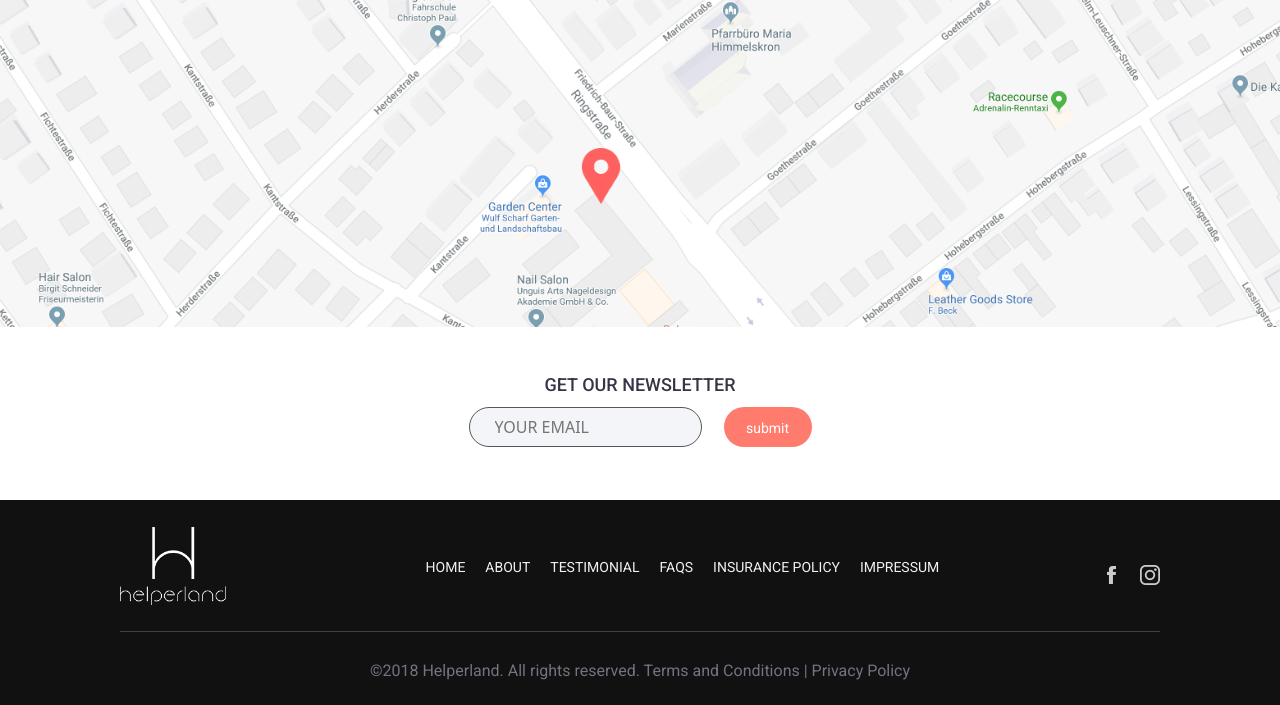
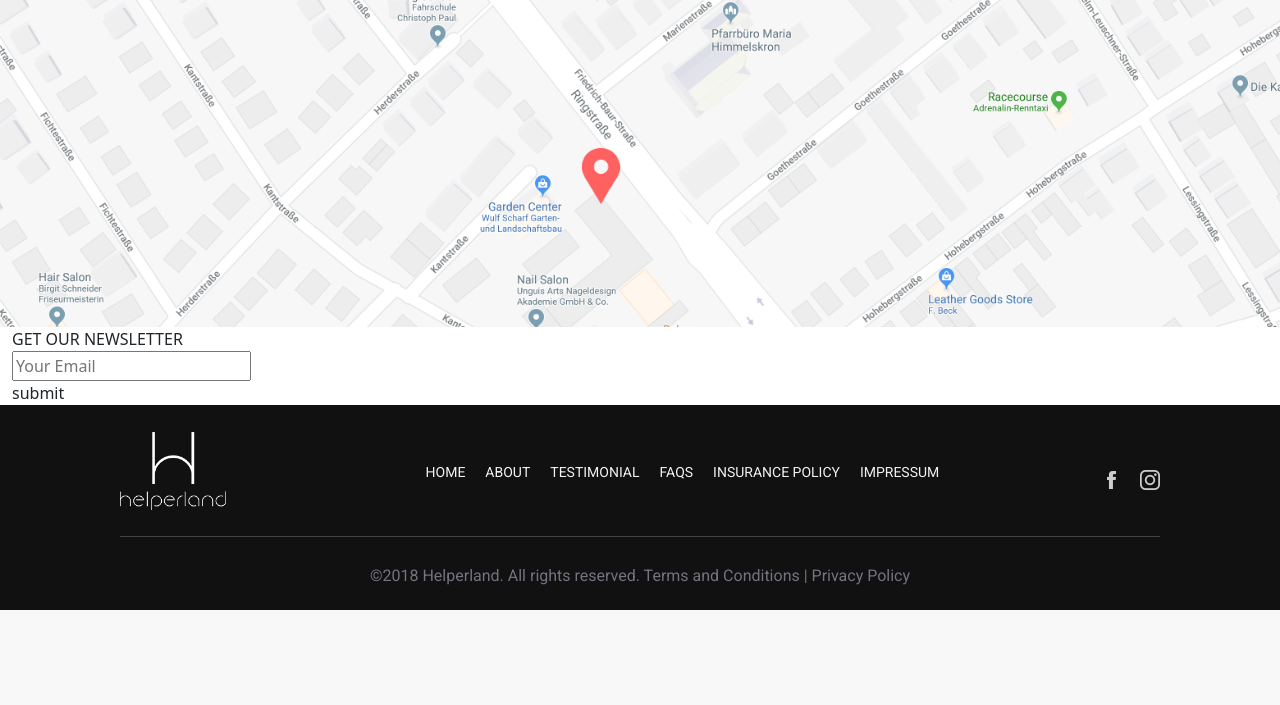
Before and after one commit to sagar-45/Helperland, a PHP site: page /HelperLand/views/contact.php in a window 1280 px wide. Shown: the part 1502-2207 px from the top of the page. After the commit the page ends 2112 px from the top, so only its background shows below. Run offline with PHP 8.4, Linux system fonts and the light colour scheme; some libraries are stand-ins or nearby versions.

Commit message:
Update contact.css

```diff
--- a/MVC/HelperLand/assets/css/contact.css
+++ b/MVC/HelperLand/assets/css/contact.css
@@ -254,57 +254,3 @@ input[type="file"] {
   height: 16.8%;
 }
 /* map image section end */
-/*Newsletter section start*/
-#news-letter .container-fluid .news-letter-title {
-  height: 13px;
-  font-family: Roboto;
-  margin-top: 47px;
-  font-size: 18px;
-  font-weight: 500;
-  font-stretch: normal;
-  font-style: normal;
-  line-height: 1.22;
-  letter-spacing: normal;
-  text-align: center;
-  color: #353548;
-}
-#news-letter .container-fluid .email-get {
-  display: flex;
-  justify-content: center;
-}
-#news-letter .container-fluid .news-email {
-  width: 233px;
-  height: 40px;
-  margin: 20px 11px 53px 56px;
-  padding-left: 25px;
-  border-radius: 20px;
-  border: solid 1px #565656;
-  background-color: #f4f5f8;
-}
-#news-letter .container-fluid .news-email::placeholder {
-  text-transform: uppercase;
-}
-
-#news-letter .container-fluid .news-button {
-  width: 88px;
-  height: 40px;
-  margin: 20px 56px 53px 11px;
-  text-align: center;
-  padding-top: 5px;
-  border-radius: 20px;
-  background-color: #ff7b6d;
-}
-#news-letter .container-fluid .news-button .button-text {
-  width: 44px;
-  height: 11px;
-  font-family: Roboto;
-  font-size: 14px;
-  font-weight: normal;
-  font-stretch: normal;
-  font-style: normal;
-  line-height: 2.29;
-  letter-spacing: normal;
-  text-align: left;
-  color: #ffffff;
-}
-/*Newsletter section end*/
```
